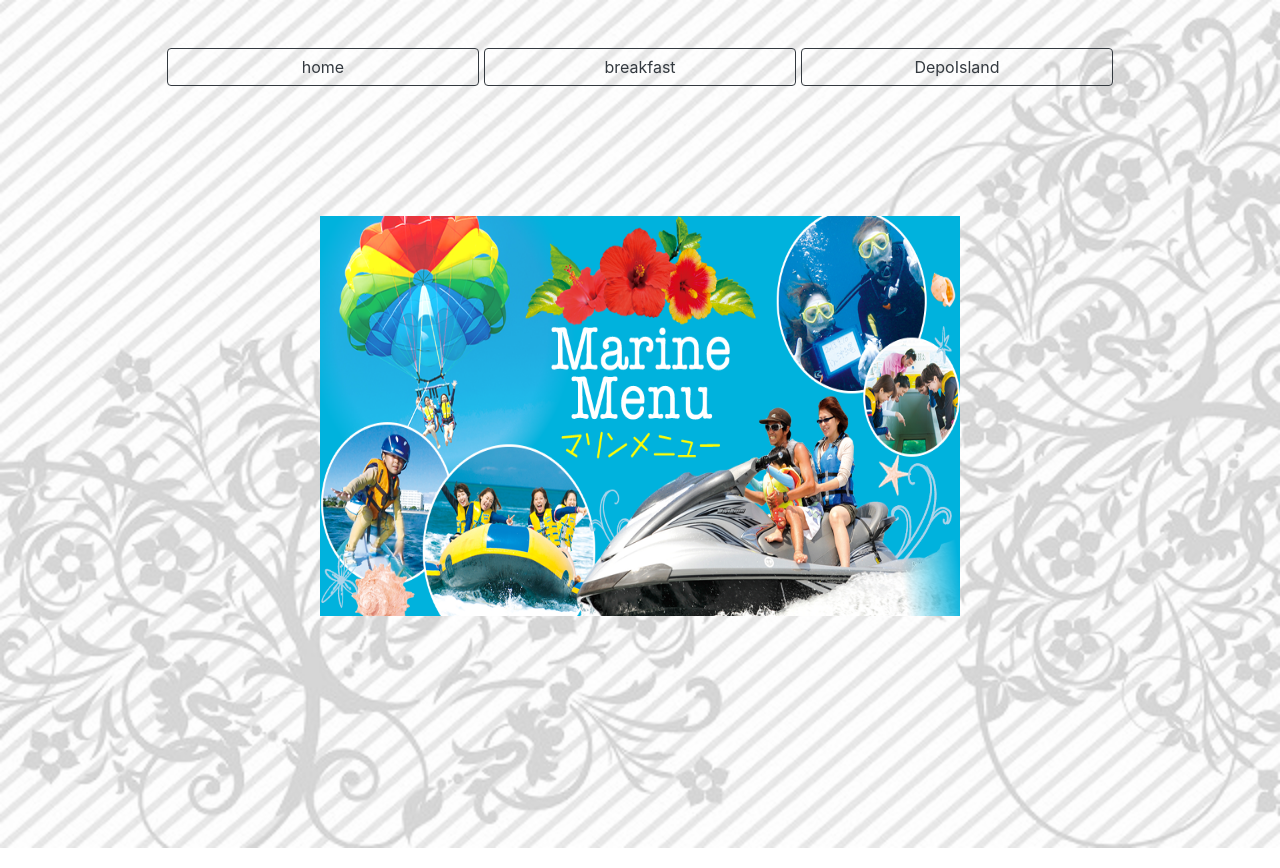
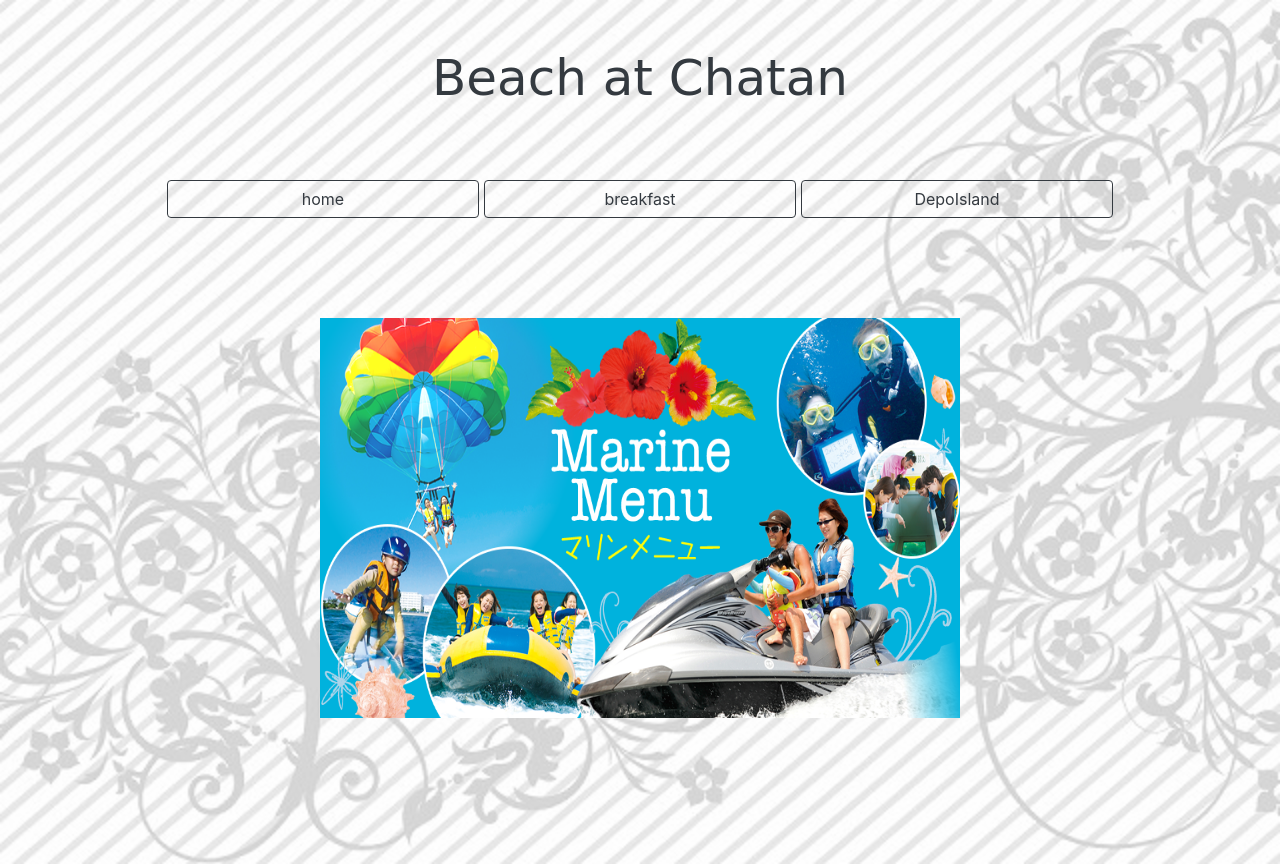
Before and after one commit to Marii8/-, a plain HTML site: page beach.html in a window 1280 px wide. Drawn offline with nearby package versions, Linux system fonts and the light colour scheme.

Commit message:
beach.htmlにヘッダー導入

```diff
--- a/beach.html
+++ b/beach.html
@@ -7,6 +7,7 @@
   <link rel="stylesheet" href="https://cdnjs.cloudflare.com/ajax/libs/Swiper/4.4.2/css/swiper.min.css">
   <link rel="stylesheet" href="https://stackpath.bootstrapcdn.com/bootstrap/4.1.3/css/bootstrap.min.css" integrity="sha384-MCw98/SFnGE8fJT3GXwEOngsV7Zt27NXFoaoApmYm81iuXoPkFOJwJ8ERdknLPMO" crossorigin="anonymous">
       <title>beach</title>
+          <link rel="stylesheet" href="textAnimation/jquery-letterfx.min.css" />
 </head>
 <body>
 
@@ -16,7 +17,15 @@
       </div>
     </div> -->
 
-<div class="container-fluid mt-5">
+
+    <div class="container-fluid">
+        <div class="header row justify-content-center text-light">
+            <h2 class="p-5 tagline">Beach at Chatan</h2>
+        </div>
+    </div>
+
+
+<div class="container-fluid mt-3">
 
     <div class="text-center">
 
@@ -53,8 +62,10 @@
 <script src="https://code.jquery.com/jquery-3.3.1.slim.min.js" integrity="sha384-q8i/X+965DzO0rT7abK41JStQIAqVgRVzpbzo5smXKp4YfRvH+8abtTE1Pi6jizo" crossorigin="anonymous"></script>
 <script src="https://cdnjs.cloudflare.com/ajax/libs/popper.js/1.14.3/umd/popper.min.js" integrity="sha384-ZMP7rVo3mIykV+2+9J3UJ46jBk0WLaUAdn689aCwoqbBJiSnjAK/l8WvCWPIPm49" crossorigin="anonymous"></script>
 <script src="https://stackpath.bootstrapcdn.com/bootstrap/4.1.3/js/bootstrap.min.js" integrity="sha384-ChfqqxuZUCnJSK3+MXmPNIyE6ZbWh2IMqE241rYiqJxyMiZ6OW/JmZQ5stwEULTy" crossorigin="anonymous"></script>
-  <script src="https://ajax.googleapis.com/ajax/libs/jquery/3.3.1/jquery.min.js"></script>
-  <script src="https://cdnjs.cloudflare.com/ajax/libs/Swiper/4.4.2/js/swiper.min.js"></script>
-    <script src="js/app2.js"></script>
+<script src="https://ajax.googleapis.com/ajax/libs/jquery/3.3.1/jquery.min.js"></script>
+<script src="https://cdnjs.cloudflare.com/ajax/libs/Swiper/4.4.2/js/swiper.min.js"></script>
+<script src="js/bgswitcher.js"></script>
+<script src="js/jquery.arctext.js"></script>
+<script src="js/app2.js"></script>
 </body>
 </html>
--- a/css/style2.css
+++ b/css/style2.css
@@ -1,3 +1,16 @@
+/*.header {
+    background: linear-gradient(#ddd, #001166);
+}
+*/
+.header{
+    font-family: 'Pacifico', cursive;
+}
+
+.header h2 {
+    font-size: 50px;
+    color: #343a40;
+}
+
 body {
   background-image: url(../img/bb.jpg);
   background-repeat: no-repeat;
@@ -9,7 +22,7 @@ body {
 img {
   width: 50vw;
   height: 50vh;
-  margin-top: 130px;
+  margin-top: 100px;
 }
 
 .picture {
```
Also changed, not shown: index.html (+4 -2 lines).
